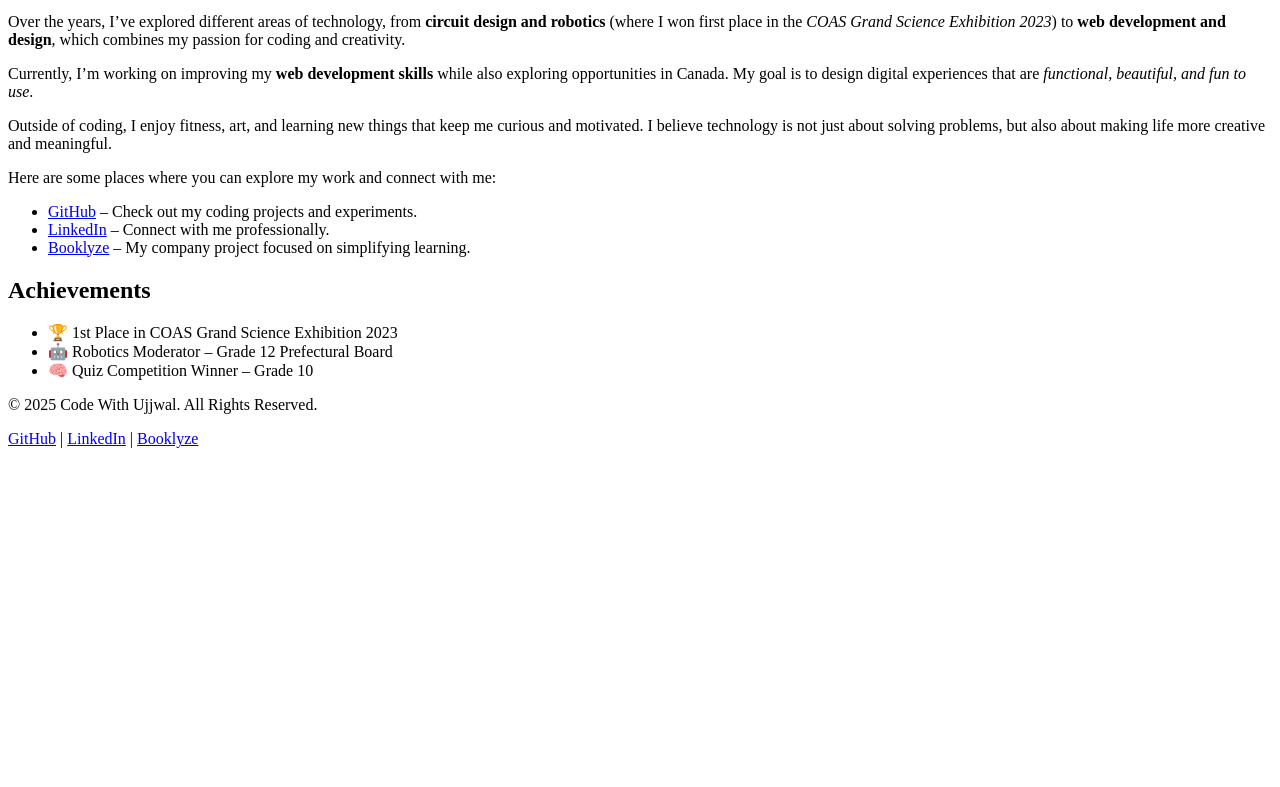
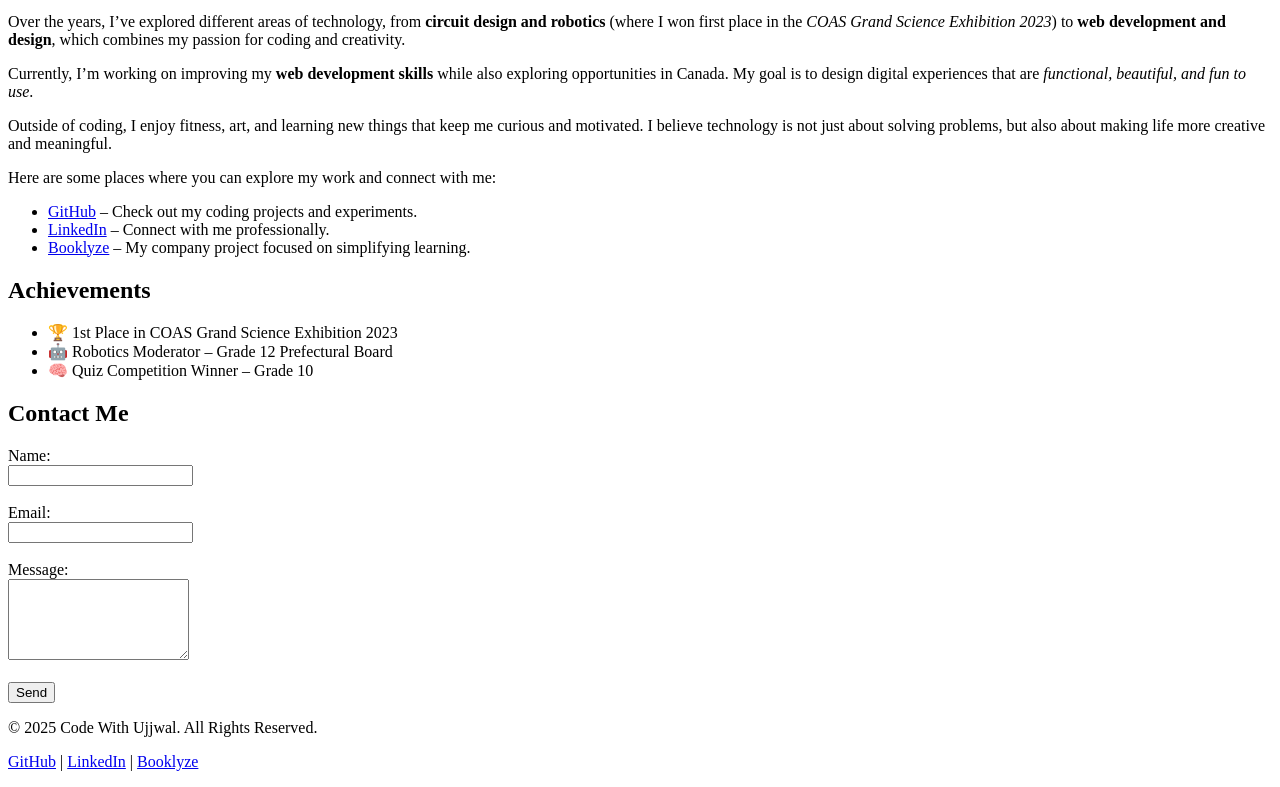
Before and after one commit to Ujjwal-Adk/JavaScript-Zero-Hero, a plain HTML site: page index.html in a window 1280 px wide. Shown: the part 340-1127 px from the top of the page. Before the commit the page ends 804 px from the top, so only its background shows below. Drawn offline with Linux system fonts and the light colour scheme.

Commit message:
Adding the form for contact me

```diff
--- a/index.html
+++ b/index.html
@@ -94,6 +94,27 @@
             <li>🧠 Quiz Competition Winner – Grade 10</li>
           </ul>
         </section>
+
+        <section id="contact">
+          <h2>Contact Me</h2>
+          <form
+            action="mailto:youremail@example.com"
+            method="post"
+            enctype="text/plain"
+          >
+            <label for="name">Name:</label><br />
+            <input type="text" id="name" name="name" required /><br /><br />
+
+            <label for="email">Email:</label><br />
+            <input type="email" id="email" name="email" required /><br /><br />
+
+            <label for="message">Message:</label><br />
+            <textarea id="message" name="message" rows="5" required></textarea
+            ><br /><br />
+
+            <button type="submit">Send</button>
+          </form>
+        </section>
       </div>
     </main>
     <footer>
```
